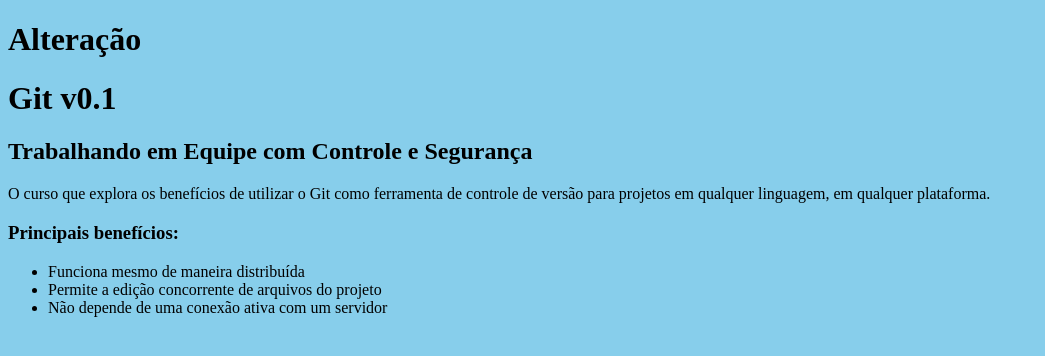
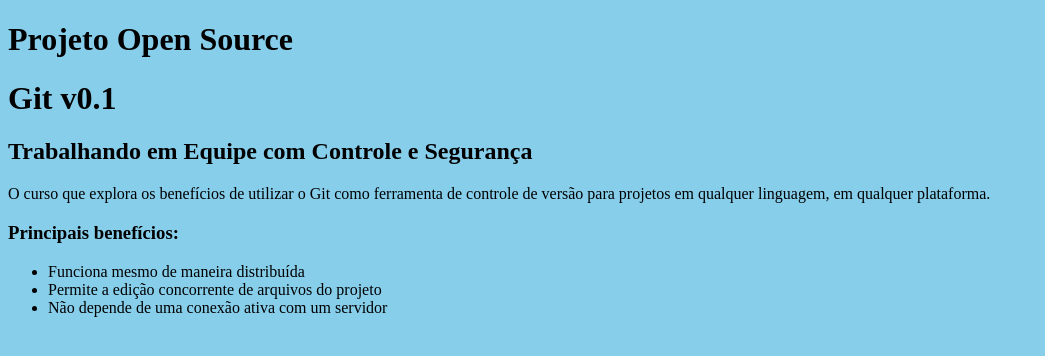
Before and after one commit to Rodrigobu/Meu-Site, a plain HTML site: page index.html in a window 1280 px wide. Shown: the whole page, without its empty margins (0-1045 px from the left). Drawn offline with Linux system fonts and the light colour scheme.

Commit message:
Mudando para open source

```diff
--- a/index.html
+++ b/index.html
@@ -8,7 +8,7 @@
 	</head>
 
 	<body>
-		<h1>Alteração</h1>
+		<h1>Projeto Open Source</h1>
 
 	<body>
 
```
